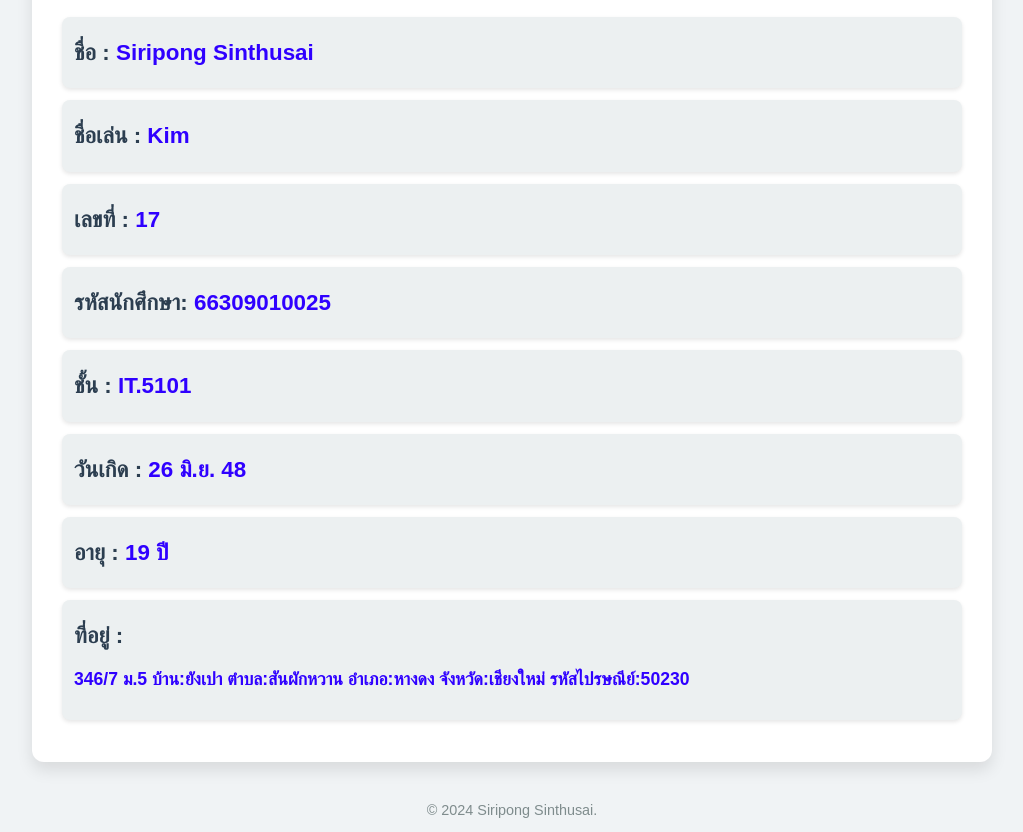
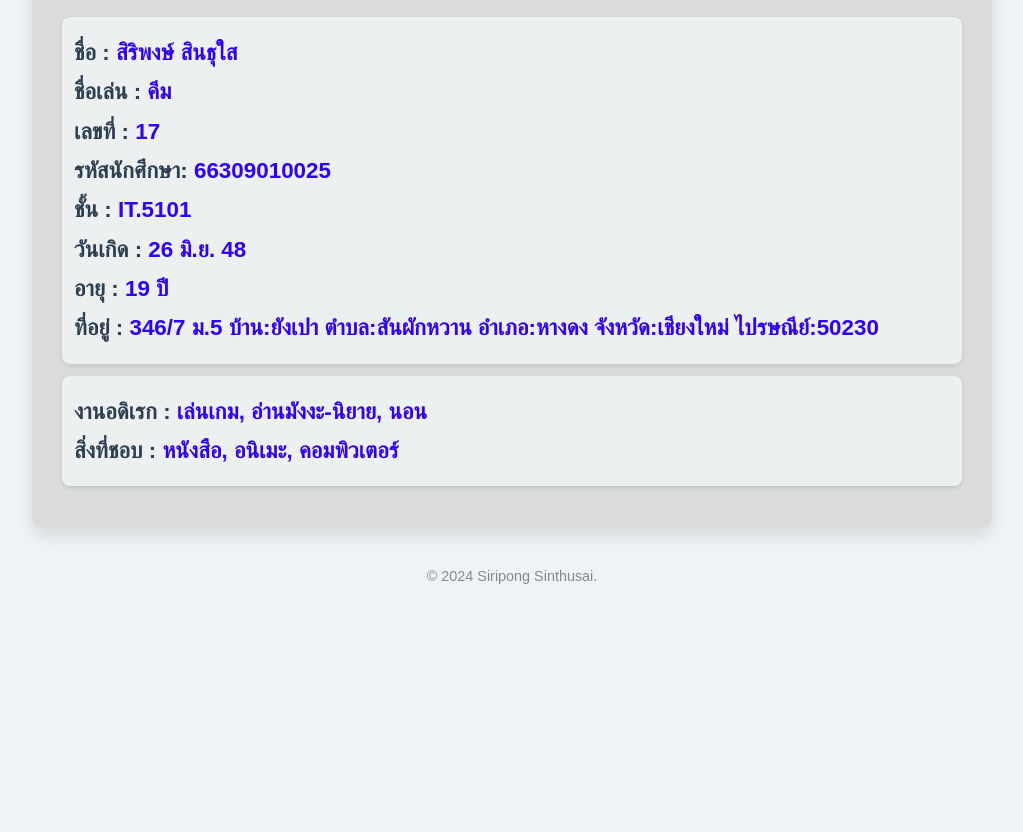
Before and after one commit to KimPilers/Siripong_2.github.io, a plain HTML site: page index.html in a window 1280 px wide. Shown: the part 368-1200 px from the top of the page, without its empty margins (128-1151 px from the left). After the commit the page ends 967 px from the top, so only its background shows below. Drawn offline with Linux system fonts and the light colour scheme.

Commit message:
newprofile_v4

```diff
--- a/index.html
+++ b/index.html
@@ -16,7 +16,7 @@
             max-width: 900px;
             margin: 40px auto;
             padding: 30px;
-            background-color: #ffffff;
+            background-color: #dbdbdb;
             border-radius: 12px;
             box-shadow: 0 8px 16px rgba(0, 0, 0, 0.1);
         }
@@ -98,29 +98,19 @@
         <img src="https://www.lannapoly.ac.th/online/Stu_picture/66309010025.jpg" alt="Siripong's Photo" class="profile-image">
 
         <div class="section">
-            <h3>ชื่อ : <span class="highlight">Siripong Sinthusai</span></h3>
+            <h3>ชื่อ : <span class="highlight">สิริพงษ์ สินธุใส</span></h3>
+            <h3>ชื่อเล่น : <span class="highlight">คีม</span></h3>
+            <h3>เลขที่ : <span class="highlight">17</span></h3>
+            <h3>รหัสนักศึกษา: <span class="highlight">66309010025</span></h3>
+            <h3>ชั้น : <span class="highlight">IT.5101</span></h3>
+            <h3>วันเกิด : <span class="highlight">26 มิ.ย. 48</span></h3>
+            <h3>อายุ : <span class="highlight">19 ปี</span></h3>
+            <h3>ที่อยู่ : <span class="highlight">346/7 ม.5 บ้าน:ยังเปา ตำบล:สันผักหวาน อำเภอ:หางดง จังหวัด:เชียงใหม่ ไปรษณีย์:50230</span></h3>
         </div>
+
         <div class="section">
-            <h3>ชื่อเล่น : <span class="highlight">Kim</span></h3>
-        </div>
-        <div class="section">
-            <h3>เลขที่ : <span class="highlight">17</span></h3>
-        </div>
-        <div class="section">
-            <h3>รหัสนักศึกษา: <span class="highlight">66309010025</span></h3>
-        </div>
-        <div class="section">
-            <h3>ชั้น : <span class="highlight">IT.5101</span></h3>
-        </div>
-        <div class="section">
-            <h3>วันเกิด : <span class="highlight">26 มิ.ย. 48</span></h3>
-        </div>
-        <div class="section">
-            <h3>อายุ : <span class="highlight">19 ปี</span></h3>
-        </div>
-        <div class="section">
-            <h3>ที่อยู่ :</h3>
-            <p class="address"><span class="highlight">346/7 ม.5 บ้าน:ยังเปา ตำบล:สันผักหวาน อำเภอ:หางดง จังหวัด:เชียงใหม่ รหัสไปรษณีย์:50230</span></p>
+            <h3>งานอดิเรก : <span class="highlight">เล่นเกม, อ่านมังงะ-นิยาย, นอน</span></h3>
+            <h3>สิ่งที่ชอบ : <span class="highlight">หนังสือ, อนิเมะ, คอมพิวเตอร์</span></h3>
         </div>
     </div>
 
```
